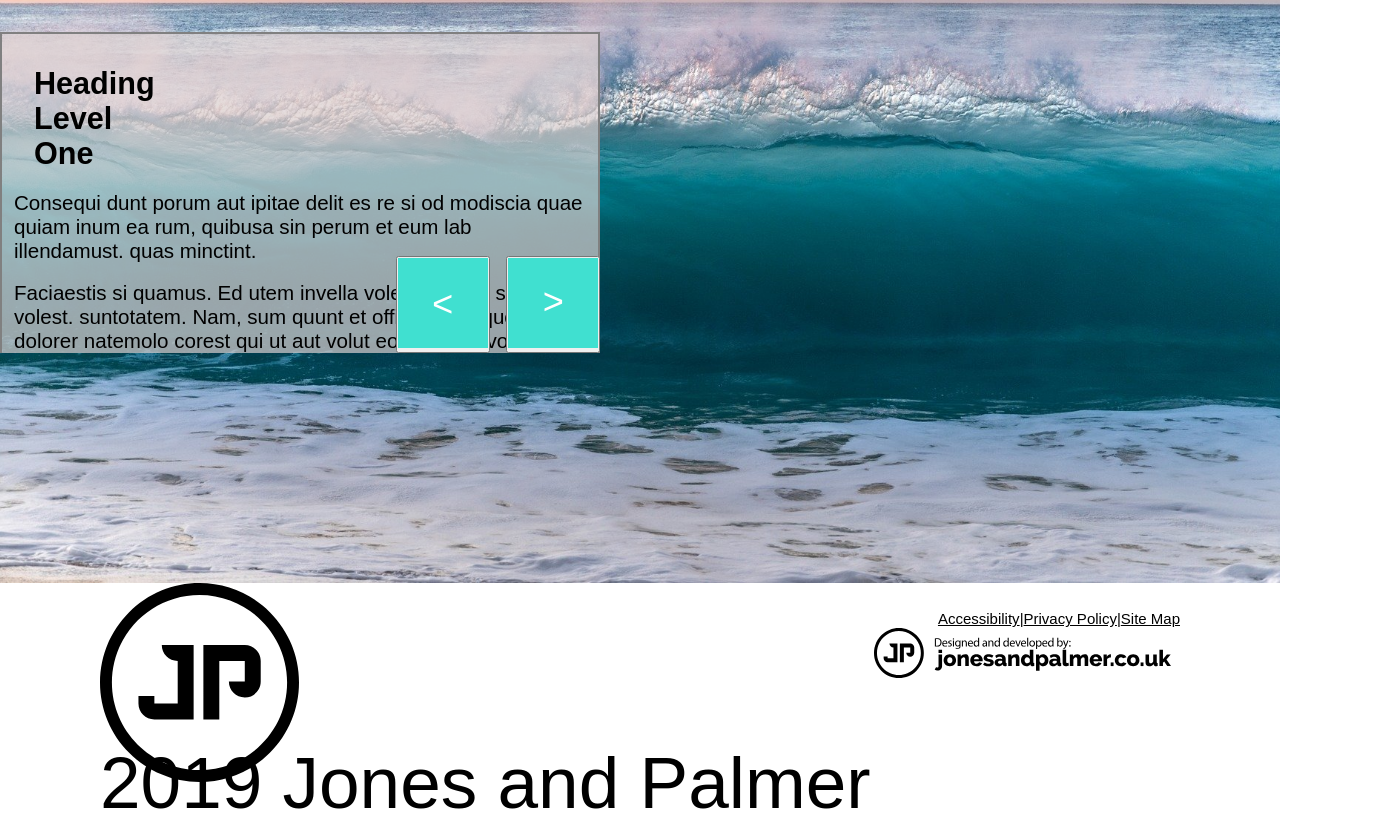
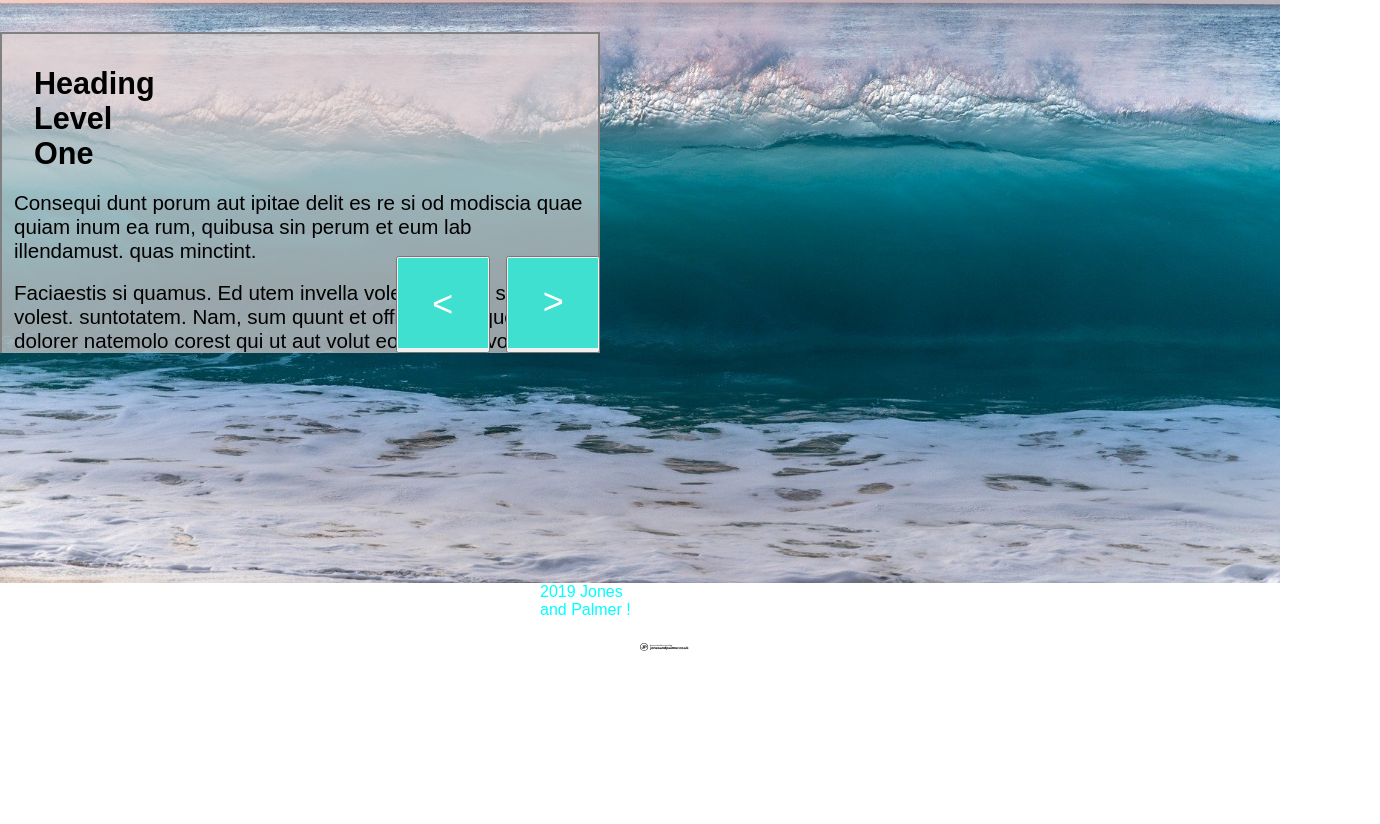
Before and after one commit to mwezn/JonesPalmer, a React (Create React App) app: page / in a window 1280 px wide. Shown: the part 1897-2721 px from the top of the page, 1380 px wide, since content can reach past the window. After the commit the page ends 2552 px from the top, so only its background shows below. Built offline with nearby package versions, Linux system fonts and the light colour scheme.

Commit message:
changing footer css

```diff
--- a/src/components/Footer.css
+++ b/src/components/Footer.css
@@ -1,46 +1,43 @@
 footer {
-  position: relative;
-  height:100px;
-  width: 100%;
+    display:flex;
+    flex-direction: column;
+    justify-content: center;
+    align-items: left;
+}
+.leftLogo img  {
+    max-width: 100vw;
+    margin-left: 20vw;
+
+}
+.rightFoot {
+    max-width: 100px;
+}
+.rightFoot img {
+    max-width: 100vw;
+
+
 }
 
-footer .leftLogo {
-    display: flex;
-    position: relative;
-    margin-left:100px;
-    align-items: center;
+@media only screen and (min-width: 600px) {
+    p {
+        color:aqua;
+    }
+    .leftLogo {
+        display: flex;
+        flex-direction: column;
+    }
+    .leftLogo img  {
+        max-width: 50px;
+
+    }
+
+    footer {
+        display:grid;
+        grid-template-columns: 100px 100px;
+    }
+
+    .rightFoot img {
+        max-width:50%;
+    }
 
 }
-footer .leftLogo img{
-  align-items: center;
-  max-width:20vw;
-}
-footer .leftLogo p{
-  position:absolute;
-  margin-top:200px;
-  font-size: calc(16px + 16 * ((100vw - 568px) / (768 - 568)))
-
-}
-footer .rightFoot {
-  display:flex;
-  position: absolute;
-  right:100px;
-  bottom:5px;
-  justify-content: flex-end;
-  flex-direction: column;
-  align-items: flex-end;
-}
-footer .rightFoot img{
-  width:calc(300px + 6 * ((100vw - 600px) / 680))
-
-}
-footer p, h1 {
-    width: 100vw;
-    color: black;
-    font-size: 20px;
-}
-
-footer a {
-    color: black;
-    font-size: 15px;
-  }
--- a/src/components/Footer.js
+++ b/src/components/Footer.js
@@ -9,7 +9,7 @@ function Footer() {
   <footer id="contact">
   <div class="leftLogo">
   <img src={img} alt="lfooterlogo"></img>
-  <p>2019 Jones and Palmer </p>
+  <p>2019 Jones and Palmer !</p>
   </div>
   <div class="rightFoot">
   <div class="rightFootNav">
```
